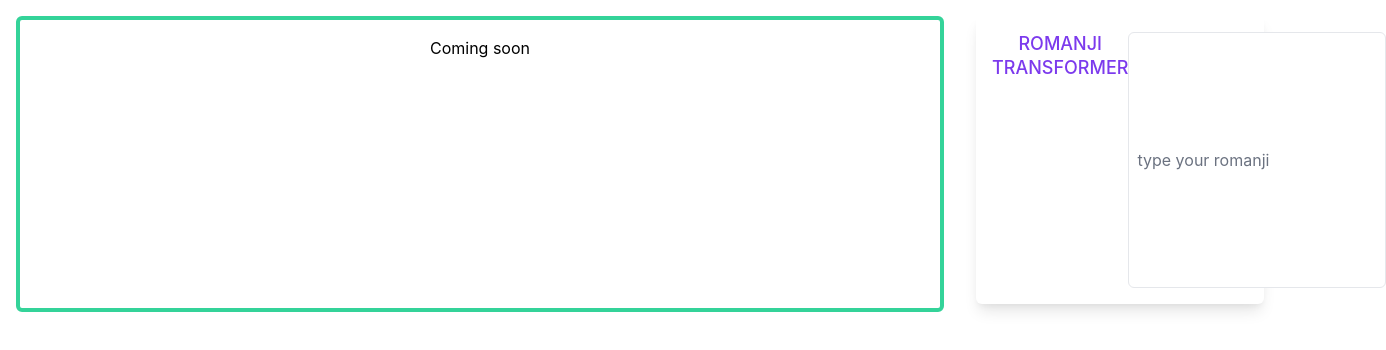
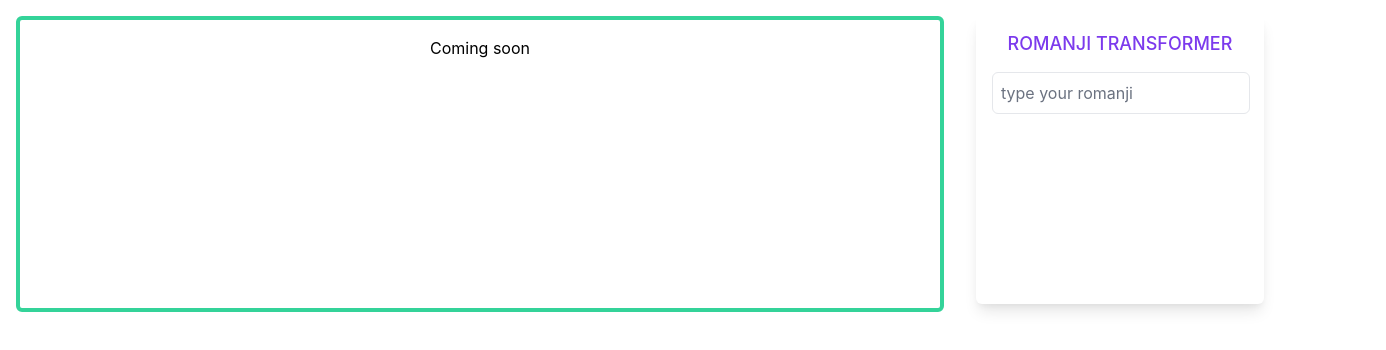
Before and after one commit to Yorack/japanese-learning, a React (Create React App) app: page / in a window 1280 px wide. Shown: the top 350 px of the page, 1386 px wide, since content can reach past the window. Built offline with nearby package versions, Linux system fonts and the light colour scheme; the HTML template or start-up script is replaced by a standard one.

Commit message:
Setup project

```diff
--- a/src/components/JapaneseInput.js
+++ b/src/components/JapaneseInput.js
@@ -17,7 +17,7 @@ const JapaneseInput = () => {
    setKatakanaValue(toKatakana(e.target.value));
  }
 
-  return <div className="flex flex-2 box-content h-64 w-64 p-4 rounded-md m-4 bg-white shadow-lg">
+  return <div className="flex-2 box-content h-64 w-64 p-4 rounded-md m-4 bg-white shadow-lg">
     <h2  className="text-lg leading-6 font-medium text-black mb-4 text-purple-600 uppercase ">Romanji transformer</h2>
     <input type="text"
            onChange={handleChange}
```
